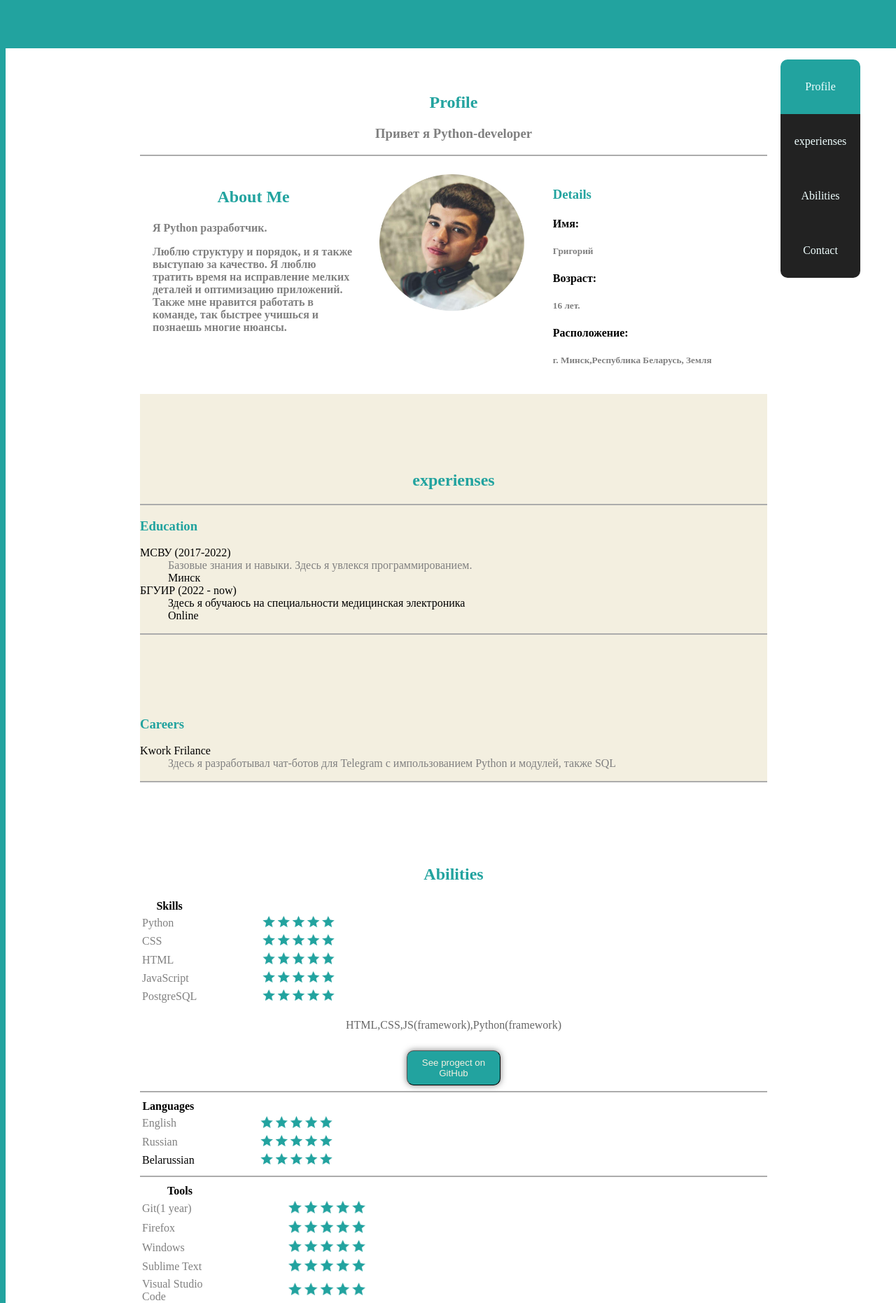
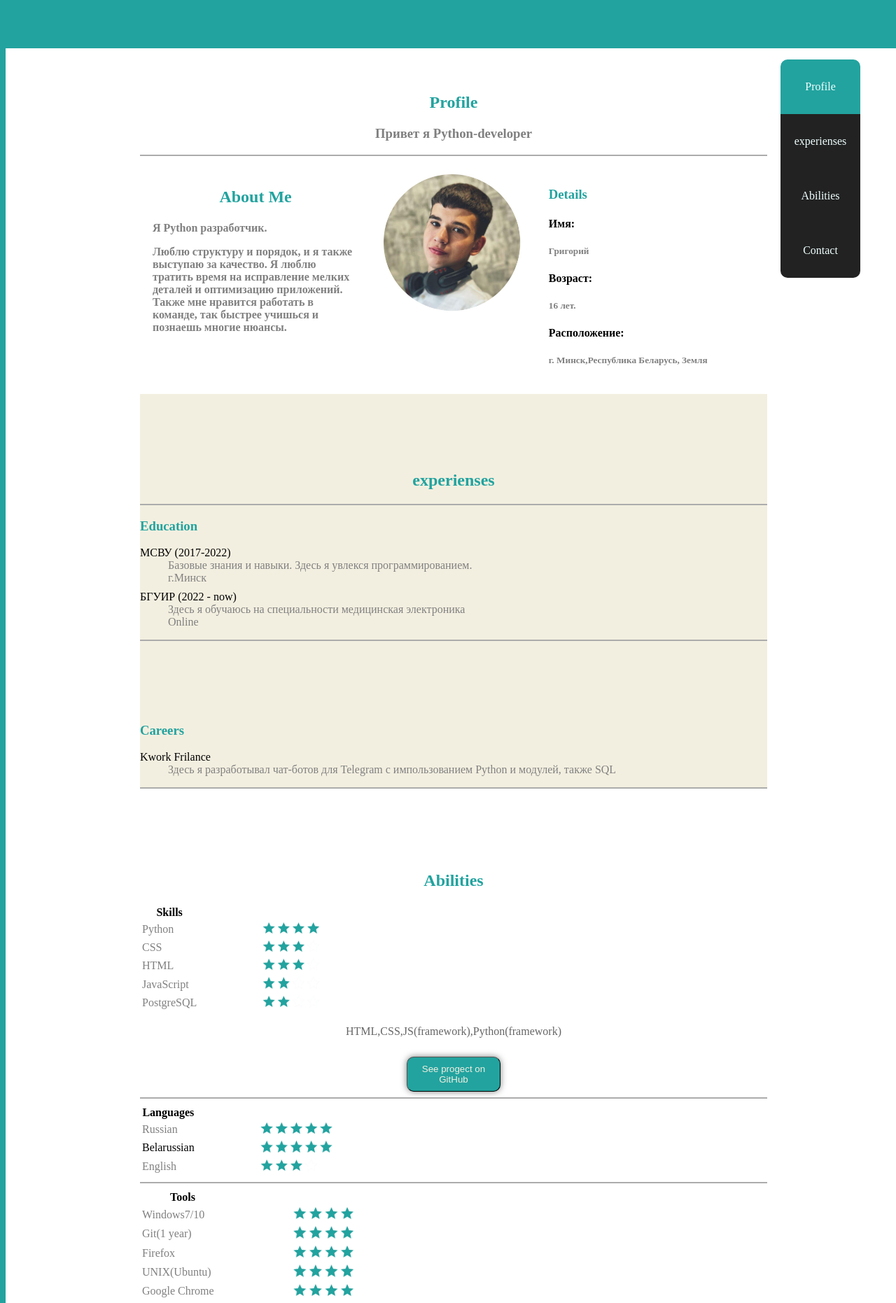
Before and after one commit to JustGimli/myPortfolio, a Flask app: page / in a window 1280 px wide. Shown: the part 731-2593 px from the top of the page at 70% size. Run offline with Flask 2, Linux system fonts and the light colour scheme.

Commit message:
corrected some small bags

```diff
--- a/main_core/core_app.py
+++ b/main_core/core_app.py
@@ -13,7 +13,7 @@ app.config.from_object(config)
 
 def connect_db():
 
-    con = connect('//main_core/db/article.db')
+    con = connect('main_core/db/article.db')
     con.row_factory = Row
 
     return con
@@ -24,7 +24,7 @@ def init_db():
     with app.app_context():
         db = get_db()
 
-        with app.open_resource('/home/grirogii/progects/myPortfolio/main_core/db/shem.sql','r') as f:
+        with app.open_resource('main_core/db/shem.sql','r') as f:
             db.cursor().executescript(f.read())
         db.commit()
 
@@ -38,6 +38,7 @@ def get_db():
 
 @app.teardown_appcontext
 def close_db(error):
+
     if hasattr(g, 'sqlite_db'):
         g.sqlite_db.close()
 
@@ -76,11 +77,13 @@ def add_article():
 
     return redirect(url_for('articles'))
 
+
 @app.route('/views', methods=['POST'])
 def get_views():
     upload_views(request.form['value'], request.form['href'] )
 
     return 'url_for()'
 
+
 if __name__ == '__main__':
     app.run(host='0.0.0.0')
--- a/main_core/static/style.css
+++ b/main_core/static/style.css
@@ -78,7 +78,7 @@ body{
 
 .profile-information img{
     height: 200px;
-    width: 25%;
+    width: auto
 
 }
 
--- a/main_core/templates/main.html
+++ b/main_core/templates/main.html
@@ -58,10 +58,10 @@
                     <dl class="education">
                         <dt>МСВУ (2017-2022) </dt>
                         <dd class="color-grey">Базовые знания и навыки. Здесь я увлекся программированием.</dd>
-                        <dd>Минск</dd>
+                        <dd style="margin-bottom: 1%;" class="color-grey">г.Минск</dd>
                         <dt>БГУИР (2022 - now)</dt>
-                            <dd>Здесь я обучаюсь на специальности медицинская электроника </dd>
-                            <dd>Online</dd>
+                            <dd class="color-grey">Здесь я обучаюсь на специальности медицинская электроника </dd>
+                            <dd class="color-grey">Online</dd>
 
                     </dl><hr>
                 </div>
@@ -80,19 +80,16 @@
                     <tr>
                         <th>Skills</th>
                     </tr>
-                        <tr class="stars1"><td class="color-grey" >Python</td><td><img class="stars" src="../static/media/5star.png" ></td></tr>
-                        <tr class="stars1"><td class="color-grey">CSS</td><td><img class="stars" src="../static/media/5star.png" ></td></tr>
-                        <tr class="stars1"><td class="color-grey">HTML</td><td><img class="stars" src="../static/media/5star.png" ></td></tr>
-                        <tr class="stars1"><td class="color-grey">JavaScript</td><td><img class="stars" src="../static/media/5star.png" ></td></tr>
-                        <tr class="stars1"><td class="color-grey">PostgreSQL</td><td><img class="stars" src="../static/media/5star.png" ></td></tr>
+                        <tr class="stars1"><td class="color-grey" >Python</td><td><img class="stars" src="../static/media/4star.jpg" ></td></tr>
+                        <tr class="stars1"><td class="color-grey">CSS</td><td><img class="stars" src="../static/media/3star.jpg" ></td></tr>
+                        <tr class="stars1"><td class="color-grey">HTML</td><td><img class="stars" src="../static/media/3star.jpg" ></td></tr>
+                        <tr class="stars1"><td class="color-grey">JavaScript</td><td><img class="stars" src="../static/media/2star.jpg" ></td></tr>
+                        <tr class="stars1"><td class="color-grey">PostgreSQL</td><td><img class="stars" src="../static/media/2star.jpg" ></td></tr>
                 </table>
                 <center class="html-css" class="color-grey" style="opacity: 0.6; padding-top: 2%;" > HTML,CSS,JS(framework),Python(framework) </center>  <center style="padding-top: 3%;"><button class="github-button"> <a   class='github' href="https://github.com/JustGimli/myPortfolio">See progect on GitHub</a> </button></center><hr>
                 <table >
                     <tr><th>Languages</th></tr>
-                    <tr>
-                        <td class="color-grey">English</td>
-                        <td><img class="stars" src="../static/media/5star.png" ></td>
-                    </tr>
+
                     <tr>
                         <td class="color-grey">Russian</td>
                         <td><img class="stars" src="../static/media/5star.png" ></td>
@@ -101,29 +98,26 @@
                         <td>Belarussian</td>
                         <td><img class="stars" src="../static/media/5star.png" ></td>
                     </tr>
+                    <tr>
+                        <td class="color-grey">English</td>
+                        <td><img class="stars" src="../static/media/3star.jpg" ></td>
+                    </tr>
                 </table><hr>
                 <table style="width: 110%;">
                     <tr>
                         <th>Tools</th>
                     </tr>
-                    <tr class="color-grey"><td>Git(1 year)</td><td><img class="stars" src="../static/media/5star.png" ></td></tr>
-                    <tr class="color-grey"><td>Firefox</td><td><img class="stars" src="../static/media/5star.png" ></td></tr>
-
-                    <tr class="color-grey"><td>Windows</td><td><img class="stars" src="../static/media/5star.png" ></td></tr>
-                    <tr class="color-grey"><td>Sublime Text </td><td><img class="stars" src="../static/media/5star.png" ></td></tr>
-                    </tr>
-                    <tr class="color-grey"><td>Visual Studio Code</td><td><img class="stars" src="../static/media/5star.png" ></td></tr>
-                    <tr class="color-grey"><td>Adobe Photoshop</td><td><img class="stars" src="../static/media/5star.png" ></td></tr>
-                    </tr>
-                    <tr class="color-grey"><td>MS Office</td><td><img class="stars" src="../static/media/5star.png" ></td></tr>
-                    <tr class="color-grey"><td>Google Chrome</td><td><img class="stars" src="../static/media/5star.png" ></td></tr>
-                    </tr>
-                    <tr class="color-grey"><td>Notepad++</td><td><img class="stars" src="../static/media/5star.png" ></td></tr>
-                    <tr class="color-grey"><td>UNIX(Ubuntu)</td><td><img class="stars" src="../static/media/5star.png" ></td></tr>
-                    </tr>
-                    <tr class="color-grey"><td>pgadmin4</td><td><img class="stars" src="../static/media/5star.png" ></td></tr>
-                    <tr class="color-grey"><td>Windows7/10</td><td><img class="stars" src="../static/media/5star.png" ></td></tr>
-
+                    <tr class="color-grey"><td>Windows7/10</td><td><img class="stars" src="../static/media/4star.jpg" ></td></tr>
+                    <tr class="color-grey"><td>Git(1 year)</td><td><img class="stars" src="../static/media/4star.jpg" ></td></tr>
+                    <tr class="color-grey"><td>Firefox</td><td><img class="stars" src="../static/media/4star.jpg" ></td></tr>
+                    <tr class="color-grey"><td>UNIX(Ubuntu)</td><td><img class="stars" src="../static/media/4star.jpg" ></td></tr>
+                    <tr class="color-grey"><td>Google Chrome</td><td><img class="stars" src="../static/media/4star.jpg" ></td></tr>
+                    <tr class="color-grey"><td>Visual Studio Code</td><td><img class="stars" src="../static/media/4star.jpg" ></td></tr>
+                    <tr class="color-grey"><td>Adobe Photoshop</td><td><img class="stars" src="../static/media/3star.jpg" ></td></tr>
+                    <tr class="color-grey"><td>MS Office</td><td><img class="stars" src="../static/media/3star.jpg" ></td></tr>
+                    <tr class="color-grey"><td>pgadmin4</td><td><img class="stars" src="../static/media/3star.jpg" ></td></tr>
+                    <tr class="color-grey"><td>Notepad++</td><td><img class="stars" src="../static/media/2star.jpg" ></td></tr>
+                    <tr class="color-grey"><td>Sublime Text </td><td><img class="stars" src="../static/media/2star.jpg" ></td></tr>
                 </table>
             </div>
 
```
Also changed, not shown: main_core/static/media/1star.jpg (added), main_core/static/media/2star.jpg (added), main_core/static/media/3star.jpg (added), main_core/static/media/4star.jpg (added).
